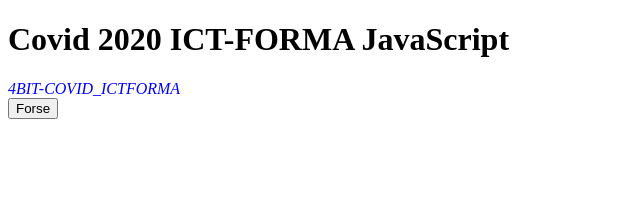
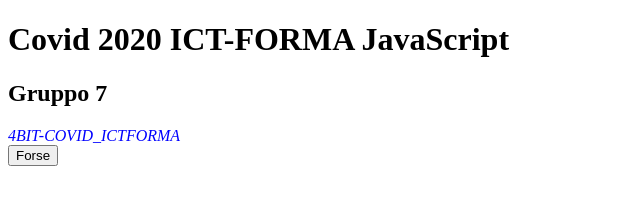
Before and after one commit to FantoniAlessio/Simcovid-Javascript, a plain HTML site: page 4bit.html in a window 1280 px wide. Shown: the whole page, without its empty margins (0-640 px from the left). Drawn offline with Linux system fonts and the light colour scheme.

Commit message:
Gruppo 7

```diff
--- a/4bit.html
+++ b/4bit.html
@@ -5,6 +5,7 @@
 <body>
     <script src="COVID.js"></script>
     <h1>Covid 2020 ICT-FORMA JavaScript</h1>
+    <h2>Gruppo 7</h2>
     <p1 id="test">4BIT-COVID_ICTFORMA</p1>
     <br>
     <button type="button" onclick="test()">Forse</button>
```
